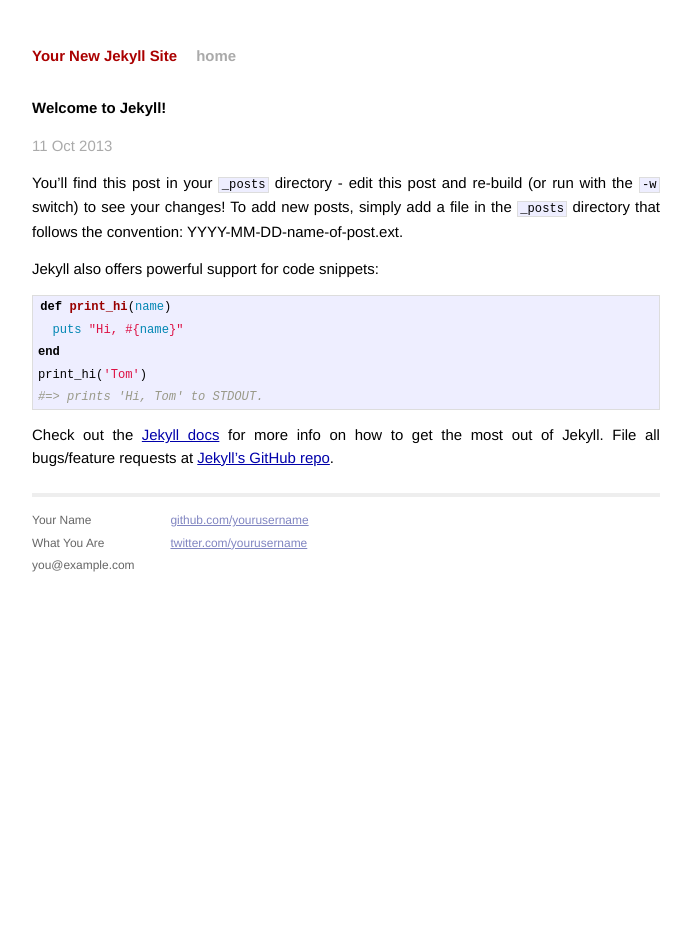
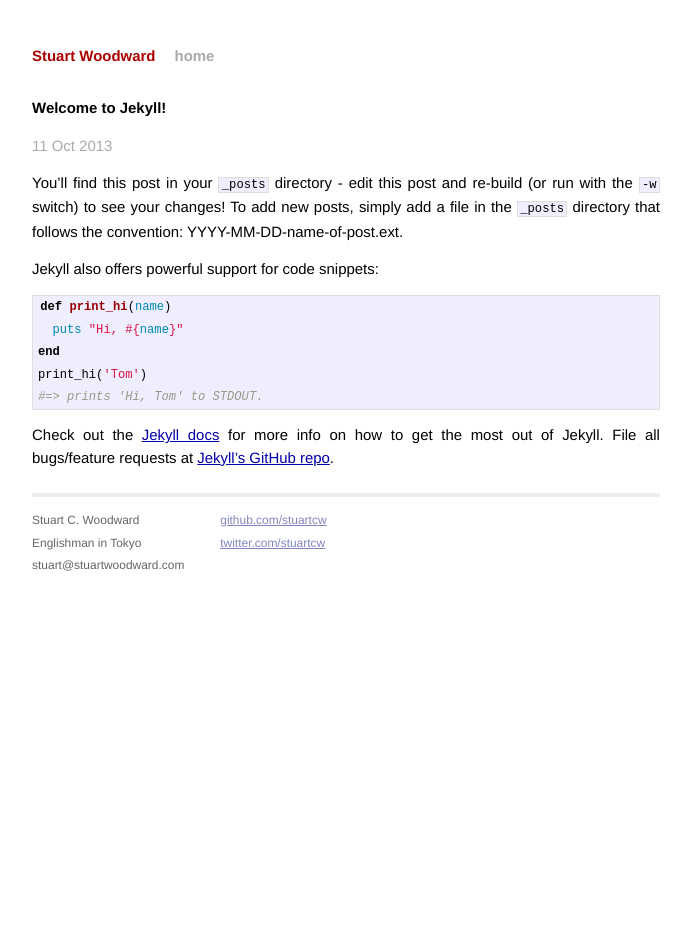
Before and after one commit to stuartcw/stuartcw.com, a Jekyll site: the page built from _posts/2013-10-11-welcome-to-jekyll.markdown, in a window 1280 px wide. Shown: the whole page, without its empty margins (294-985 px from the left). Built offline with Jekyll 4.4.1, drawn with Linux system fonts in a browser that asks for light colours; Markdown is read by kramdown in place of the engine named in the settings.

Commit message:
Updated customizable elements

```diff
--- a/_config.yml
+++ b/_config.yml
@@ -1,3 +1,3 @@
-name: Your New Jekyll Site
+name: Stuart Woodward
 markdown: redcarpet
 pygments: true
--- a/_layouts/default.html
+++ b/_layouts/default.html
@@ -26,15 +26,15 @@
           <div class="footer">
             <div class="contact">
               <p>
-                Your Name<br />
-                What You Are<br />
-                you@example.com
+                Stuart C. Woodward<br />
+                Englishman in Tokyo<br />
+                stuart@stuartwoodward.com
               </p>
             </div>
             <div class="contact">
               <p>
-                <a href="https://github.com/yourusername">github.com/yourusername</a><br />
-                <a href="https://twitter.com/yourusername">twitter.com/yourusername</a><br />
+                <a href="https://github.com/stuartcw">github.com/stuartcw</a><br />
+                <a href="https://twitter.com/stuartcw">twitter.com/stuartcw</a><br />
               </p>
             </div>
           </div>
```
